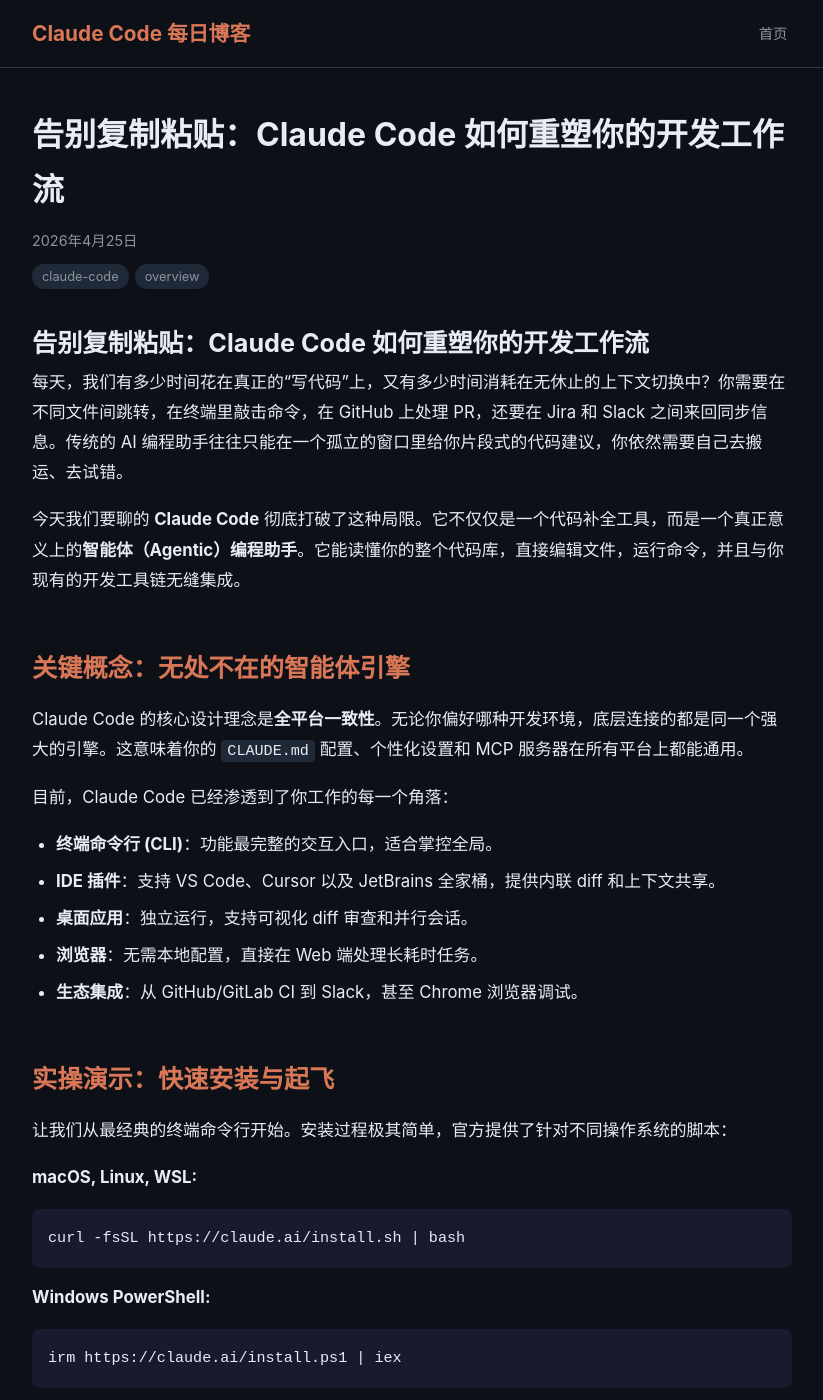
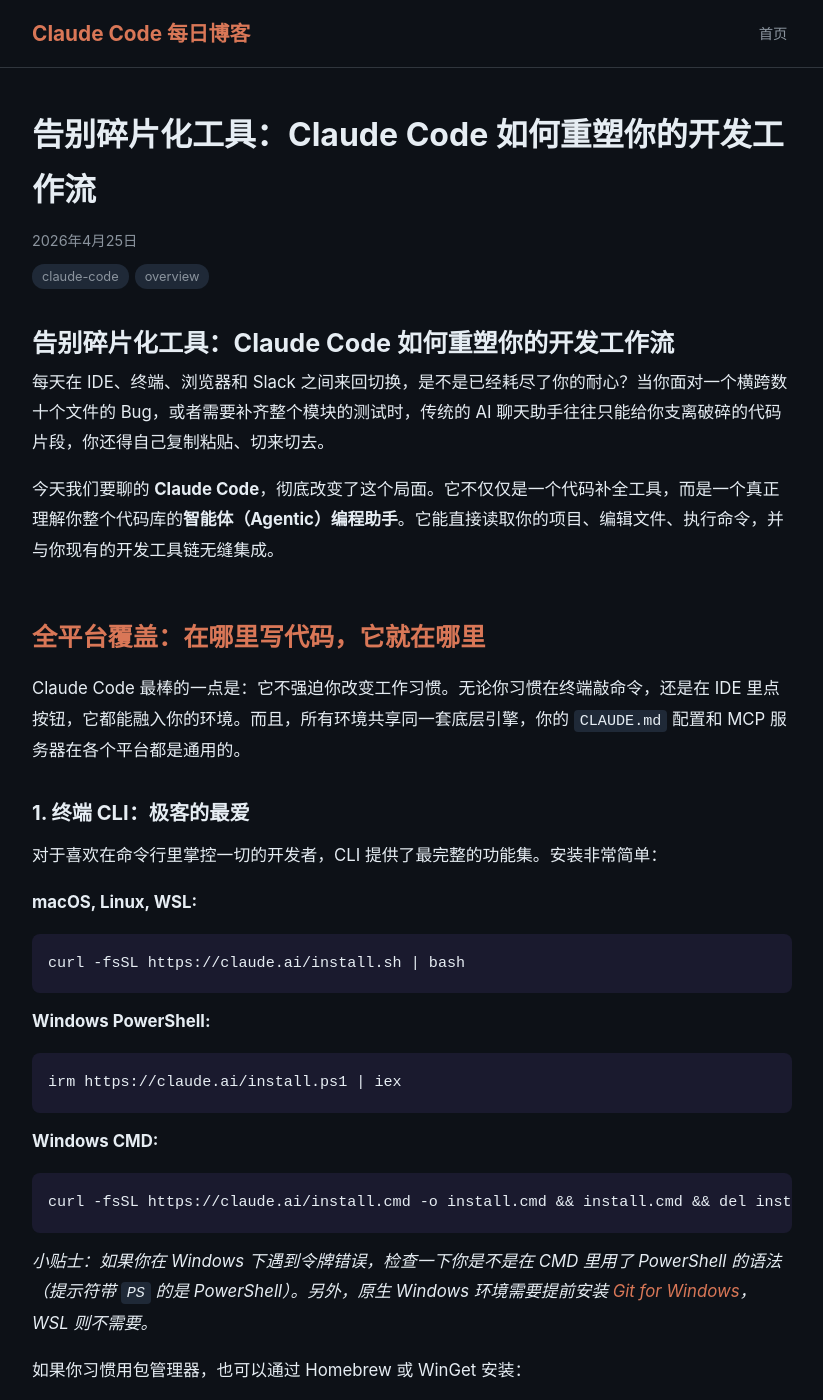
Before and after one commit to mudyman/claude-code-daily-blog, a Jekyll site: the page built from _posts/2026-04-25-overview.md, in a window 1280 px wide and 1400 px high. Shown: the whole window, without its empty margins (228-1051 px from the left). Built offline with Jekyll 4.4.1, drawn with Linux system fonts in a browser that asks for light colours; some of the changed text lies outside the part shown.

Commit message:
Add blog post for 2026-04-25

````diff
--- a/_posts/2026-04-25-overview.md
+++ b/_posts/2026-04-25-overview.md
@@ -1,34 +1,26 @@
 ---
 layout: post
-title: "告别复制粘贴：Claude Code 如何重塑你的开发工作流"
+title: "告别碎片化工具：Claude Code 如何重塑你的开发工作流"
 date: 2026-04-25
 topic: overview
 categories: [daily-digest]
 tags: [claude-code, overview]
-description: "每天，我们有多少时间花在真正的“写代码”上，又有多少时间消耗在无休止的上下文切换中？你需要在不同文件间跳转，在终端里敲击命令，在 GitHub 上处理 PR，还要在 Jira 和 Slack 之间来回同步信息。传统的 AI 编程助手往往只能在一个孤立的窗口里给你片段式的代码建议，你依然需要自己去搬运、去试错。"
+description: "每天在 IDE、终端、浏览器和 Slack 之间来回切换，是不是已经耗尽了你的耐心？当你面对一个横跨数十个文件的 Bug，或者需要补齐整个模块的测试时，传统的 AI 聊天助手往往只能给你支离破碎的代码片段，你还得自己复制粘贴、切来切去。"
 ---
 
-# 告别复制粘贴：Claude Code 如何重塑你的开发工作流
+# 告别碎片化工具：Claude Code 如何重塑你的开发工作流
 
-每天，我们有多少时间花在真正的“写代码”上，又有多少时间消耗在无休止的上下文切换中？你需要在不同文件间跳转，在终端里敲击命令，在 GitHub 上处理 PR，还要在 Jira 和 Slack 之间来回同步信息。传统的 AI 编程助手往往只能在一个孤立的窗口里给你片段式的代码建议，你依然需要自己去搬运、去试错。
+每天在 IDE、终端、浏览器和 Slack 之间来回切换，是不是已经耗尽了你的耐心？当你面对一个横跨数十个文件的 Bug，或者需要补齐整个模块的测试时，传统的 AI 聊天助手往往只能给你支离破碎的代码片段，你还得自己复制粘贴、切来切去。
 
-今天我们要聊的 **Claude Code** 彻底打破了这种局限。它不仅仅是一个代码补全工具，而是一个真正意义上的**智能体（Agentic）编程助手**。它能读懂你的整个代码库，直接编辑文件，运行命令，并且与你现有的开发工具链无缝集成。
+今天我们要聊的 **Claude Code**，彻底改变了这个局面。它不仅仅是一个代码补全工具，而是一个真正理解你整个代码库的**智能体（Agentic）编程助手**。它能直接读取你的项目、编辑文件、执行命令，并与你现有的开发工具链无缝集成。
 
-## 关键概念：无处不在的智能体引擎
+## 全平台覆盖：在哪里写代码，它就在哪里
 
-Claude Code 的核心设计理念是**全平台一致性**。无论你偏好哪种开发环境，底层连接的都是同一个强大的引擎。这意味着你的 `CLAUDE.md` 配置、个性化设置和 MCP 服务器在所有平台上都能通用。
+Claude Code 最棒的一点是：它不强迫你改变工作习惯。无论你习惯在终端敲命令，还是在 IDE 里点按钮，它都能融入你的环境。而且，所有环境共享同一套底层引擎，你的 `CLAUDE.md` 配置和 MCP 服务器在各个平台都是通用的。
 
-目前，Claude Code 已经渗透到了你工作的每一个角落：
+### 1. 终端 CLI：极客的最爱
 
-- **终端命令行 (CLI)**：功能最完整的交互入口，适合掌控全局。
-- **IDE 插件**：支持 VS Code、Cursor 以及 JetBrains 全家桶，提供内联 diff 和上下文共享。
-- **桌面应用**：独立运行，支持可视化 diff 审查和并行会话。
-- **浏览器**：无需本地配置，直接在 Web 端处理长耗时任务。
-- **生态集成**：从 GitHub/GitLab CI 到 Slack，甚至 Chrome 浏览器调试。
-
-## 实操演示：快速安装与起飞
-
-让我们从最经典的终端命令行开始。安装过程极其简单，官方提供了针对不同操作系统的脚本：
+对于喜欢在命令行里掌控一切的开发者，CLI 提供了最完整的功能集。安装非常简单：
 
 **macOS, Linux, WSL:**
 
@@ -48,73 +40,88 @@ irm https://claude.ai/install.ps1 | iex
 curl -fsSL https://claude.ai/install.cmd -o install.cmd && install.cmd && del install.cmd
 ```
 
+*小贴士：如果你在 Windows 下遇到令牌错误，检查一下你是不是在 CMD 里用了 PowerShell 的语法（提示符带 `PS` 的是 PowerShell）。另外，原生 Windows 环境需要提前安装 [Git for Windows](https://git-scm.com/downloads/win)，WSL 则不需要。*
 
-
-![Cli Install Output](assets/images/screenshots/cli-install-output.png)
-
-
-
-如果你是 macOS 或 Linux 用户，也可以通过 Homebrew 安装。稳定版通常比最新版晚一周左右，避开了重大的回退风险：
+如果你习惯用包管理器，也可以通过 Homebrew 或 WinGet 安装：
 
 ```bash
 brew install --cask claude-code
 ```
 
-> 💡 **避坑指南**：Windows 原生环境需要预先安装 [Git for Windows](https://git-scm.com/downloads/win)，WSL 环境则不需要。另外，如果你在 CMD 中遇到了 `'irm' is not recognized` 的报错，说明你当前在 CMD 里而不是 PowerShell，请留意终端提示符是否带有 `PS`。
-
-安装完成后，只需进入你的项目目录并启动：
-
-```bash
-cd your-project
-claude
+```powershell
+winget install Anthropic.ClaudeCode
 ```
-
-首次启动会提示你登录，完成认证后，你的 AI 搭子就位了！
 
 
 
-![Claude First Run](assets/images/screenshots/claude-first-run.png)
+![Cli Install Success](assets/images/screenshots/cli-install-success.png)
 
 
 
-## 进阶技巧：Claude Code 的杀手锏
+安装完成后，进入任何项目目录，输入 `claude` 即可启动，首次使用会引导你登录。
 
-装好只是第一步，Claude Code 真正的威力在于它如何融入你的日常：
+### 2. IDE 扩展：沉浸式编码
 
-**1. 自动化繁琐任务**
-别再手动修 lint 错误或写测试了，直接把需求甩给它：
+支持 **VS Code** 和 **JetBrains** 全家桶（IntelliJ IDEA, PyCharm, WebStorm 等）。以 VS Code 为例，在扩展商店搜索 "Claude Code" 安装后，通过命令面板打开即可。它提供了行内 Diff 视图、`@` 提及等特性，让你在不离开编辑器的情况下完成复杂操作。
+
+### 3. 桌面应用与 Web 端：跨越设备的自由
+
+**桌面应用**适合需要可视化审查 Diff、并行运行多个会话或安排定时任务的场景。**Web 端**则免去了本地配置的烦恼，特别适合处理本地没有的长耗时任务，或者在移动端随时查看进度。
+
+## 核心能力：它到底能帮你干什么？
+
+安装只是第一步，Claude Code 的真正威力在于它的行动力。
+
+### 自动化繁琐任务
+
+还在为补全测试、修复 Lint 错误、解决合并冲突头疼？直接一句话搞定：
 
 ```bash
 claude "write tests for the auth module, run them, and fix any failures"
 ```
 
-**2. 优雅的 Git 操作**
-让 AI 帮你处理提交和 PR，它甚至能根据代码变更自动生成规范的 commit message：
+### 智能调试与跨文件重构
+
+遇到 Bug？直接粘贴报错信息或描述症状。Claude Code 会在整个代码库中追踪问题，定位根因并实现修复。对于新功能，只需用自然语言描述，它就会规划方案、跨文件编写代码并验证结果。
+
+### 深度集成 Git 工作流
+
+它不仅能写代码，还能帮你管理版本控制：
 
 ```bash
 claude "commit my changes with a descriptive message"
 ```
 
-**3. Unix 哲学的管道组合**
-这是我最喜欢的特性。Claude Code 遵循 Unix 哲学，你可以将它与其他命令行工具完美串联：
+在 CI 环境中，你还可以结合 GitHub Actions 或 GitLab CI/CD 自动化代码审查和 Issue 分发。
+
+### Unix 哲学：极致的可组合性
+
+作为命令行工具，Claude Code 天然支持管道操作，这为自动化打开了无限可能：
 
 ```bash
 # 分析最近的日志输出
 tail -200 app.log | claude -p "Slack me if you see any anomalies"
 
-# 自动化翻译并提 PR
+# 在 CI 中自动化翻译
 claude -p "translate new strings into French and raise a PR for review"
 
-# 批量安全审查
+# 对批量修改的文件进行安全审查
 git diff main --name-only | claude -p "review these changed files for security issues"
 ```
 
-**4. 无缝的跨设备会话**
-你可以在终端里开启一个任务，然后使用 `claude --teleport` 将会话拉到网页端继续；或者在终端里输入 `/desktop`，把任务交给桌面应用去进行可视化的 diff 审查。甚至，你可以在 Slack 里直接 @Claude，丢给它一个 bug 报告，它就能直接给你返回一个 Pull Request。
 
-**5. 项目记忆与定制**
-通过在项目根目录放置 `CLAUDE.md` 文件，你可以为 Claude 设定编码规范、架构决策和偏好的库。更妙的是，它具备**自动记忆**功能，会在工作中自动学习并保存诸如构建命令、调试经验等知识，无需你手动记录。
+
+![Unix Pipe Example](assets/images/screenshots/unix-pipe-example.png)
+
+
+
+## 进阶技巧：打造你的 AI 编程工作流
+
+- **项目记忆**：在项目根目录创建 `CLAUDE.md` 文件，写下编码规范、架构决策和常用库。Claude Code 每次启动都会读取它，并且会在工作中自动积累经验（如构建命令、调试心得）。
+- **自定义命令**：将重复的工作流打包成自定义命令（如 `/review-pr`），方便团队共享。
+- **子代理协同**：面对大型任务，可以派生出多个子代理并行处理不同部分，由主代理协调合并结果。
+- **无缝切换**：在终端启动的任务，可以通过 `claude --teleport` 拉到 Web 端继续，或者用 `/desktop` 交接给桌面应用审查 Diff。甚至在 Slack 里 `@Claude` 提交 Bug，它就能直接给你返回一个 PR。
 
 ## 明日预告
 
-今天我们纵览了 Claude Code 的全貌和安装方式，感受了它作为全栈智能体助手的强大连接能力。但安装好之后，如何真正用它来解决一个具体的开发问题？从探索陌生代码库到提交第一个修复，完整的实战流程是怎样的？明天我们将带来 **Claude Code 快速入门**，手把手带你跑通第一个真实任务，敬请期待！
+今天我们纵览了 Claude Code 的强大能力和多端生态。但光说不练假把式，到底如何在真实项目中迈出第一步？从探索代码库到提交修复，具体的实操流程是怎样的？明天我们将带来 **Claude Code 快速入门**，手把手带你跑通第一个真实任务，敬请期待！
````
Also changed, not shown: state/last_topic.json (+7 -1 lines), assets/images/screenshots/cli-install-success.png (added), assets/images/screenshots/unix-pipe-example.png (added).
